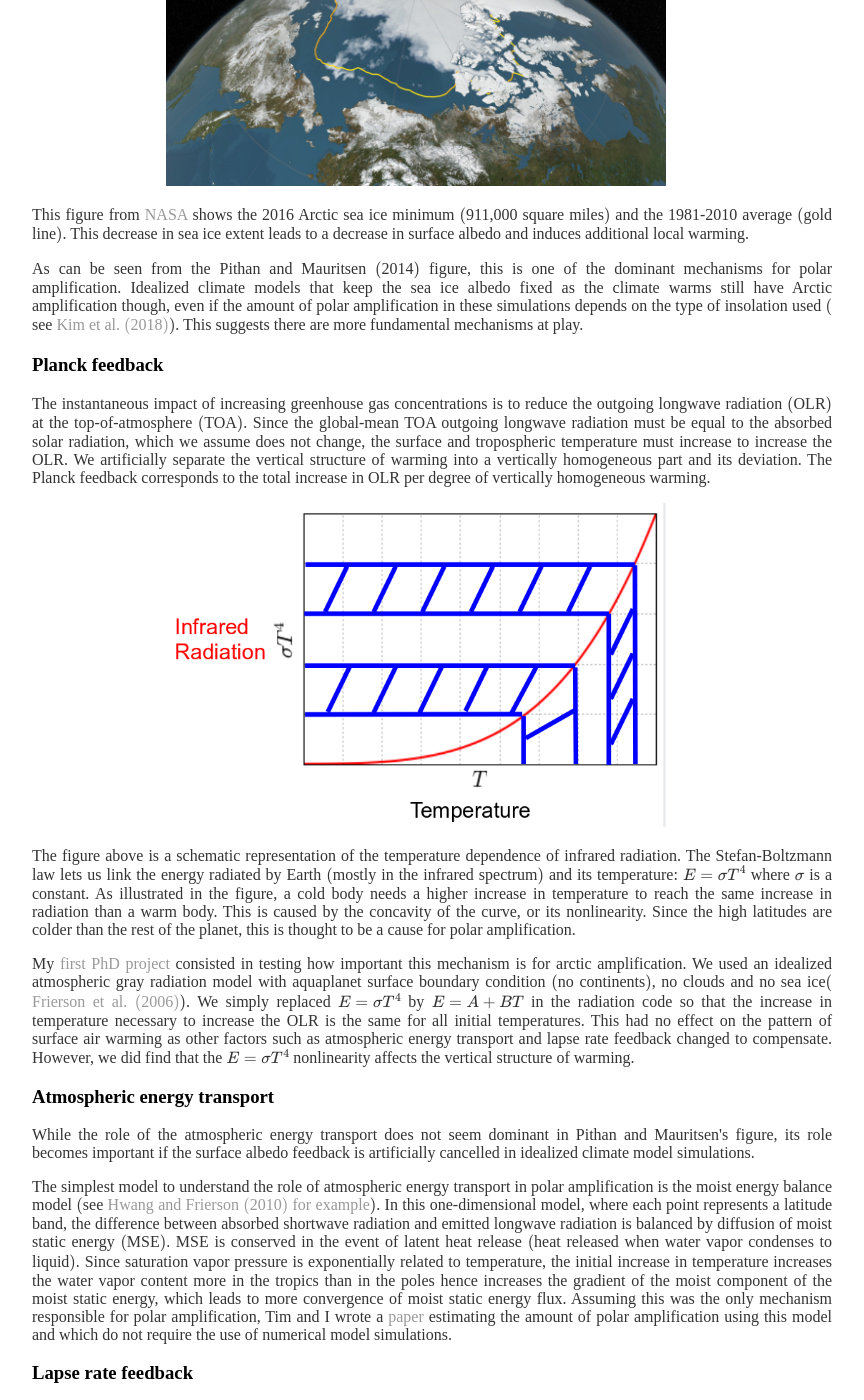
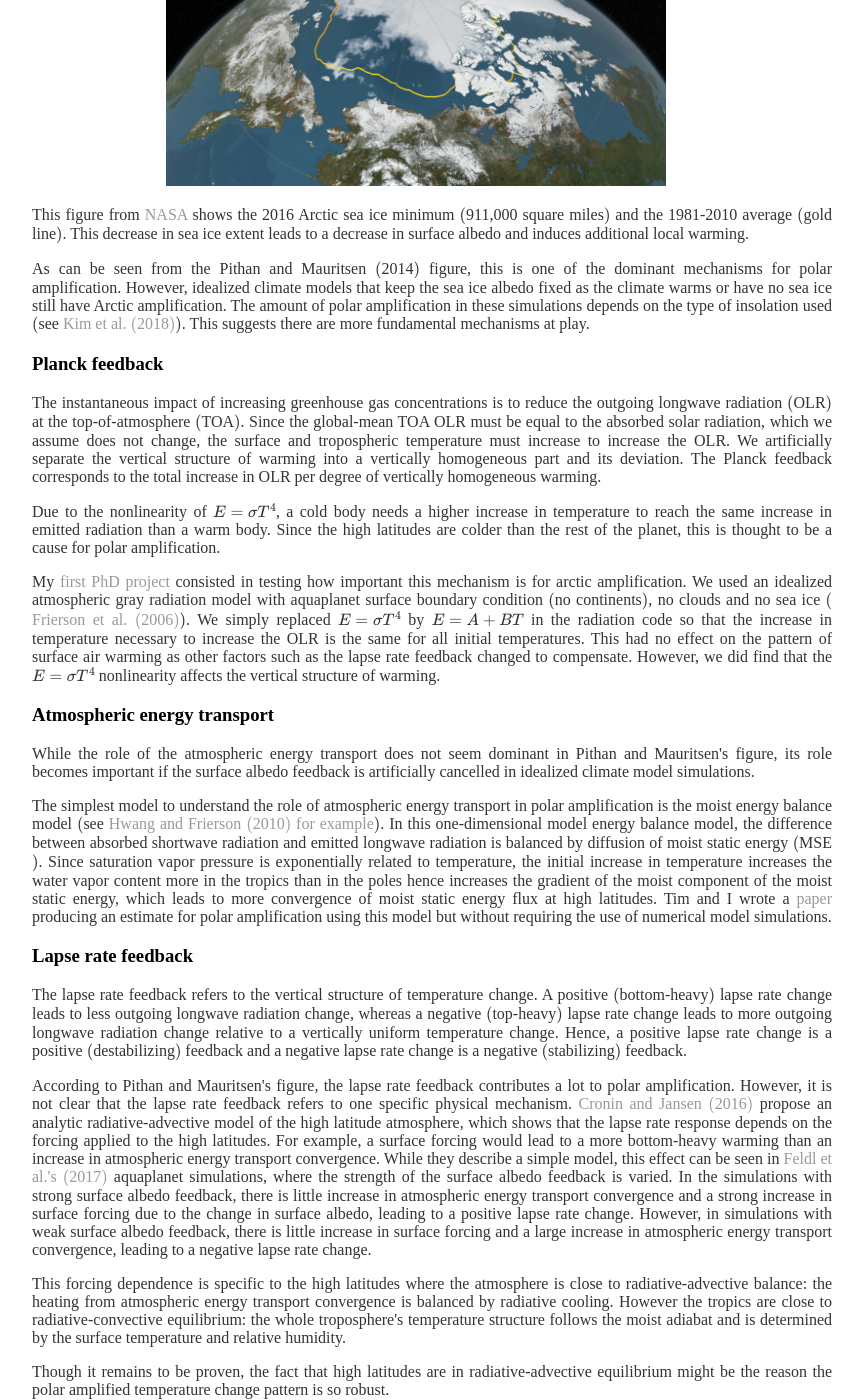
Before and after one commit to matthewjhenry/old_website, a Jekyll site: the page built from _posts/2019-02-19-Why-Arctic-Amplification.md, in a window 1280 px wide and 1400 px high, scrolled down 1452 px. Shown: the whole window, without its empty margins (276-1140 px from the left). Built offline with Jekyll 4.4.1, drawn with Linux system fonts in a browser that asks for light colours; formulas are drawn with MathJax 3; comment, search, counter and statistics services are not loaded; some of the changed text lies outside the part shown.

Commit message:
final draft

```diff
--- a/_posts/2019-02-19-Why-Arctic-Amplification.md
+++ b/_posts/2019-02-19-Why-Arctic-Amplification.md
@@ -25,28 +25,28 @@ use_math: true
 
 <p>This figure from <a href='https://svs.gsfc.nasa.gov/12277'>NASA</a> shows the 2016 Arctic sea ice minimum $($911,000 square miles$)$ and the 1981-2010 average $($gold line$)$. This decrease in sea ice extent leads to a decrease in surface albedo and induces additional local warming.</p>
 
-<p>As can be seen from the Pithan and Mauritsen $($2014$)$ figure, this is one of the dominant mechanisms for polar amplification. Idealized climate models that keep the sea ice albedo fixed as the climate warms still have Arctic amplification though, even if the amount of polar amplification in these simulations depends on the type of insolation used $($see <a href='https://journals.ametsoc.org/doi/full/10.1175/JCLI-D-17-0627.1'>Kim et al. $($2018$)$</a>$)$. This suggests there are more fundamental mechanisms at play.</p>
+<p>As can be seen from the Pithan and Mauritsen $($2014$)$ figure, this is one of the dominant mechanisms for polar amplification. However, idealized climate models that keep the sea ice albedo fixed as the climate warms or have no sea ice still have Arctic amplification. The amount of polar amplification in these simulations depends on the type of insolation used $($see <a href='https://journals.ametsoc.org/doi/full/10.1175/JCLI-D-17-0627.1'>Kim et al. $($2018$)$</a>$)$. This suggests there are more fundamental mechanisms at play.</p>
 
 <h3>Planck feedback</h3>
 
-<p>The instantaneous impact of increasing greenhouse gas concentrations is to reduce the outgoing longwave radiation $($OLR$)$ at the top-of-atmosphere $($TOA$)$. Since the global-mean TOA outgoing longwave radiation must be equal to the absorbed solar radiation, which we assume does not change, the surface and tropospheric temperature must increase to increase the OLR. We artificially separate the vertical structure of warming into a vertically homogeneous part and its deviation. The Planck feedback corresponds to the total increase in OLR per degree of vertically homogeneous warming.</p>
+<p>The instantaneous impact of increasing greenhouse gas concentrations is to reduce the outgoing longwave radiation $($OLR$)$ at the top-of-atmosphere $($TOA$)$. Since the global-mean TOA OLR must be equal to the absorbed solar radiation, which we assume does not change, the surface and tropospheric temperature must increase to increase the OLR. We artificially separate the vertical structure of warming into a vertically homogeneous part and its deviation. The Planck feedback corresponds to the total increase in OLR per degree of vertically homogeneous warming.</p>
 
-<div style="text-align:center;valign:center"><img src="https://matthewjhenry.github.io/images/planck_fb.png" alt="Planck fb" style="width: 500px; height: auto;"></div>
+<p>Due to the nonlinearity of $E=\sigma T^4$, a cold body needs a higher increase in temperature to reach the same increase in emitted radiation than a warm body. Since the high latitudes are colder than the rest of the planet, this is thought to be a cause for polar amplification.</p>
 
-<p>The figure above is a schematic representation of the temperature dependence of infrared radiation. The Stefan-Boltzmann law lets us link the energy radiated by Earth $($mostly in the infrared spectrum$)$ and its temperature: $E=\sigma T^4$ where $\sigma$ is a constant. As illustrated in the figure, a cold body needs a higher increase in temperature to reach the same increase in radiation than a warm body. This is caused by the concavity of the curve, or its nonlinearity. Since the high latitudes are colder than the rest of the planet, this is thought to be a cause for polar amplification.</p>
-
-<p>My <a href='https://journals.ametsoc.org/doi/10.1175/JCLI-D-17-0603.1'>first PhD project</a> consisted in testing how important this mechanism is for arctic amplification. We used an idealized atmospheric gray radiation model with aquaplanet surface boundary condition $($no continents$)$, no clouds and no sea ice$($<a href='https://journals.ametsoc.org/doi/full/10.1175/JAS3753.1'>Frierson et al. $($2006$)$</a>$)$. We simply replaced $E=\sigma T^4$ by $E=A + BT$ in the radiation code so that the increase in temperature necessary to increase the OLR is the same for all initial temperatures. This had no effect on the pattern of surface air warming as other factors such as atmospheric energy transport and lapse rate feedback changed to compensate. However, we did find that the $E=\sigma T^4$ nonlinearity affects the vertical structure of warming.</p>
+<p>My <a href='https://journals.ametsoc.org/doi/10.1175/JCLI-D-17-0603.1'>first PhD project</a> consisted in testing how important this mechanism is for arctic amplification. We used an idealized atmospheric gray radiation model with aquaplanet surface boundary condition $($no continents$)$, no clouds and no sea ice $($<a href='https://journals.ametsoc.org/doi/full/10.1175/JAS3753.1'>Frierson et al. $($2006$)$</a>$)$. We simply replaced $E=\sigma T^4$ by $E=A + BT$ in the radiation code so that the increase in temperature necessary to increase the OLR is the same for all initial temperatures. This had no effect on the pattern of surface air warming as other factors such as the lapse rate feedback changed to compensate. However, we did find that the $E=\sigma T^4$ nonlinearity affects the vertical structure of warming.</p>
 
 <h3>Atmospheric energy transport</h3>
 
 <p>While the role of the atmospheric energy transport does not seem dominant in Pithan and Mauritsen's figure, its role becomes important if the surface albedo feedback is artificially cancelled in idealized climate model simulations.</p>
 
-<p>The simplest model to understand the role of atmospheric energy transport in polar amplification is the moist energy balance model $($see <a href='https://agupubs.onlinelibrary.wiley.com/doi/full/10.1029/2010GL045440'>Hwang and Frierson $($2010$)$ for example</a>$)$. In this one-dimensional model, where each point represents a latitude band, the difference between absorbed shortwave radiation and emitted longwave radiation is balanced by diffusion of moist static energy $($MSE$)$. MSE is conserved in the event of latent heat release $($heat released when water vapor condenses to liquid$)$. Since saturation vapor pressure is exponentially related to temperature, the initial increase in temperature increases the water vapor content more in the tropics than in the poles hence increases the gradient of the moist component of the moist static energy, which leads to more convergence of moist static energy flux. Assuming this was the only mechanism responsible for polar amplification, Tim and I wrote a <a href='https://journals.ametsoc.org/doi/full/10.1175/JCLI-D-17-0578.1'>paper</a> estimating the amount of polar amplification using this model and which do not require the use of numerical model simulations.</p>
+<p>The simplest model to understand the role of atmospheric energy transport in polar amplification is the moist energy balance model $($see <a href='https://agupubs.onlinelibrary.wiley.com/doi/full/10.1029/2010GL045440'>Hwang and Frierson $($2010$)$ for example</a>$)$. In this one-dimensional model energy balance model, the difference between absorbed shortwave radiation and emitted longwave radiation is balanced by diffusion of moist static energy $($MSE$)$. Since saturation vapor pressure is exponentially related to temperature, the initial increase in temperature increases the water vapor content more in the tropics than in the poles hence increases the gradient of the moist component of the moist static energy, which leads to more convergence of moist static energy flux at high latitudes. Tim and I wrote a <a href='https://journals.ametsoc.org/doi/full/10.1175/JCLI-D-17-0578.1'>paper</a> producing an estimate for polar amplification using this model but without requiring the use of numerical model simulations.</p>
 
 <h3>Lapse rate feedback</h3>
 
-<p>The lapse rate feedback refers to the vertical structure of temperature change. A positive (bottom-heavy) lapse rate change leads to less outgoing longwave radiation change, whereas a negative (top-heavy) lapse rate change leads to more outgoing longwave radiation change relative to a vertically uniform temperature change of same average. Hence, a positive lapse rate change is a positive (destabilizing) feedback and a negative lapse rate change is a negative (stabilizing) lapse rate change.</p>
+<p>The lapse rate feedback refers to the vertical structure of temperature change. A positive $($bottom-heavy$)$ lapse rate change leads to less outgoing longwave radiation change, whereas a negative $($top-heavy$)$ lapse rate change leads to more outgoing longwave radiation change relative to a vertically uniform temperature change. Hence, a positive lapse rate change is a positive $($destabilizing$)$ feedback and a negative lapse rate change is a negative $($stabilizing$)$ feedback.</p>
 
-<p>According to Pithan and Mauritsen's figure, the lapse rate feedback contributes a lot to polar amplification. However, it is not clear that the lapse rate feedback refers to one specific physical mechanism. <a href='https://agupubs.onlinelibrary.wiley.com/doi/full/10.1002/2015GL067172'>Cronin and Jansen $(2016)$</a> propose an analytic radiative-advective model of the high latitude atmosphere, which shows that the lapse rate response depends on the forcing applied to the high latitudes. For example, a surface forcing would lead to a more bottom-heavy warming than an increase in atmospheric energy transport convergence. While this is a simple model, this effect can be seen in <a href='https://journals.ametsoc.org/doi/full/10.1175/JCLI-D-16-0706.1'>Feldl et al.'s (2017)</a> aquaplanet simulations, where the strength of the surface albedo feedback is varied. In the simulations with strong surface albedo feedback, there is little increase in atmospheric energy transport convergence and a strong increase in surface forcing due to the change in surface albedo, leading to a positive lapse rate change. However, in simulations with weak surface albedo feedback, there is little increase in surface forcing and a large increase in atmospheric energy transport convergence, leading to a negative lapse rate change.</p>
+<p>According to Pithan and Mauritsen's figure, the lapse rate feedback contributes a lot to polar amplification. However, it is not clear that the lapse rate feedback refers to one specific physical mechanism. <a href='https://agupubs.onlinelibrary.wiley.com/doi/full/10.1002/2015GL067172'>Cronin and Jansen $($2016$)$</a> propose an analytic radiative-advective model of the high latitude atmosphere, which shows that the lapse rate response depends on the forcing applied to the high latitudes. For example, a surface forcing would lead to a more bottom-heavy warming than an increase in atmospheric energy transport convergence. While they describe a simple model, this effect can be seen in <a href='https://journals.ametsoc.org/doi/full/10.1175/JCLI-D-16-0706.1'>Feldl et al.'s $($2017$)$</a> aquaplanet simulations, where the strength of the surface albedo feedback is varied. In the simulations with strong surface albedo feedback, there is little increase in atmospheric energy transport convergence and a strong increase in surface forcing due to the change in surface albedo, leading to a positive lapse rate change. However, in simulations with weak surface albedo feedback, there is little increase in surface forcing and a large increase in atmospheric energy transport convergence, leading to a negative lapse rate change.</p>
 
 <p>This forcing dependence is specific to the high latitudes where the atmosphere is close to radiative-advective balance: the heating from atmospheric energy transport convergence is balanced by radiative cooling. However the tropics are close to radiative-convective equilibrium: the whole troposphere's temperature structure follows the moist adiabat and is determined by the surface temperature and relative humidity.</p>
+
+<p>Though it remains to be proven, the fact that high latitudes are in radiative-advective equilibrium might be the reason the polar amplified temperature change pattern is so robust.</p>
--- a/links/index.html
+++ b/links/index.html
@@ -4,7 +4,7 @@ title:  Links
 ---
 		<div class="links">
 			<h2>Links</h2>
-			<h3>Professional</h3>
-			<h3>Blogs and others</h3>
-				<p class="ex"><font size=3> <a href="http://www.realclimate.org/">Real Climate</a></font></p>
+			<p class="ex"><font size=3> <a href="http://nicklutsko.github.io/notes/">Nick Lutsko's research notes</a> from whom I stole the website template (thanks!)</font></p>
+			<p class="ex"><font size=3> <a href="https://www.gfdl.noaa.gov/blog_held/">Isaac Held's blog</a>: the original climate scientists' blog</font></p>
+			<p class="ex"><font size=3> <a href="http://www.realclimate.org/">Real Climate</a></font></p>
 		</div>
```
Also changed, not shown: other parts of _posts/2019-02-19-Why-Arctic-Amplification.md (+1 -1 lines).
